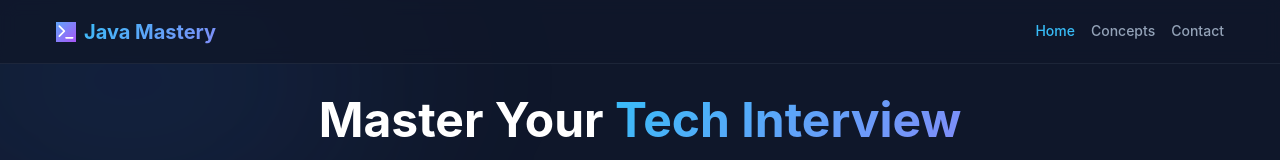
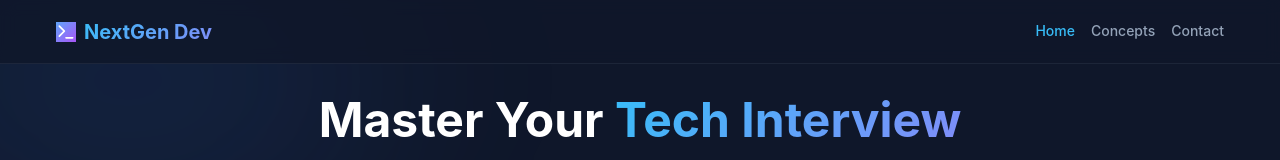
Before and after one commit to Aman2241/EasyLearning, a React (Vite) app: page / in a window 1280 px wide. Shown: the top 160 px of the page. Built offline with nearby package versions, Linux system fonts and the light colour scheme.

Commit message:
feat: update application name in header and page title to NextGen Dev

```diff
--- a/index.html
+++ b/index.html
@@ -4,7 +4,7 @@
     <meta charset="UTF-8" />
     <link rel="icon" type="image/svg+xml" href="/vite.svg" />
     <meta name="viewport" content="width=device-width, initial-scale=1.0" />
-    <title>java</title>
+    <title>NextGen Dev - Master Your Tech Interview</title>
   </head>
   <body>
     <div id="root"></div>
--- a/src/components/Header.jsx
+++ b/src/components/Header.jsx
@@ -14,7 +14,7 @@ const Header = () => {
                     <div className="w-10 h-10 rounded-lg flex items-center justify-center transition-transform group-hover:scale-105" style={{ background: 'linear-gradient(to bottom right, #60a5fa, #a855f7)' }}>
                         <Terminal size={20} color="white" />
                     </div>
-                    <span className="text-xl font-bold text-gradient">Java Mastery</span>
+                    <span className="text-xl font-bold text-gradient">NextGen Dev</span>
                 </Link>
 
                 <nav className="flex items-center gap-4 md:gap-8">
```
